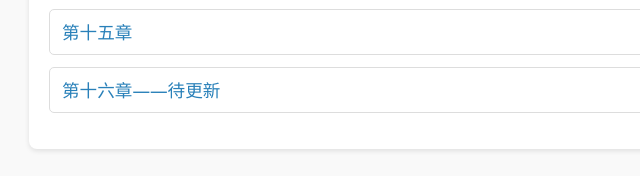
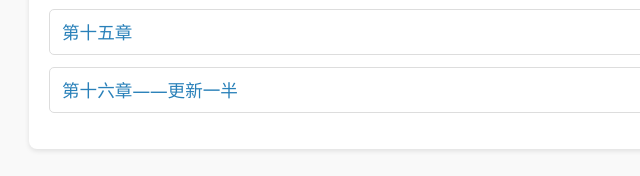
Before and after one commit to uminominami/Zhuhu-note-in-pdf, a plain HTML site: page index.html in a window 1280 px wide. Shown: the part 374-550 px from the top of the page, 161-801 px from the left. Drawn offline with Linux system fonts and the light colour scheme.

Commit message:
upload new condesedchemistry files

```diff
--- a/index.html
+++ b/index.html
@@ -89,7 +89,7 @@
       <ul class="pdf-list">
         <li><a href="pdfs/condesedchemistry/chapter14Total.pdf" target="_blank">第十四章</a></li>
         <li><a href="pdfs/condesedchemistry/chapter15Total.pdf" target="_blank">第十五章</a></li>
-        <li><a href="pdfs/condesedchemistry/probability.pdf" target="_blank">第十六章——待更新</a></li>
+        <li><a href="pdfs/condesedchemistry/chapter16-half.pdf" target="_blank">第十六章——更新一半</a></li>
       </ul>
     </div>
 
```
Also changed, not shown: 1 other file.
